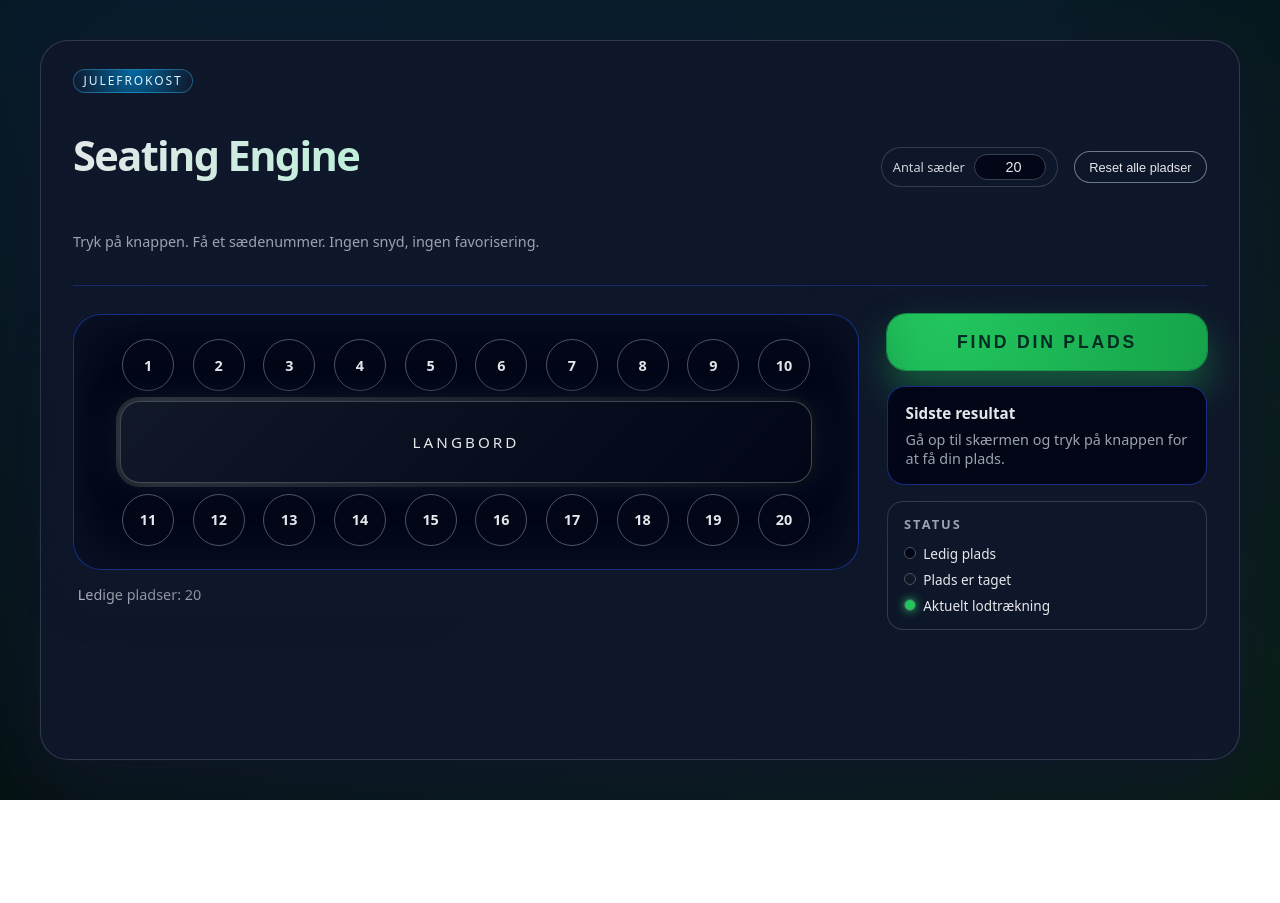
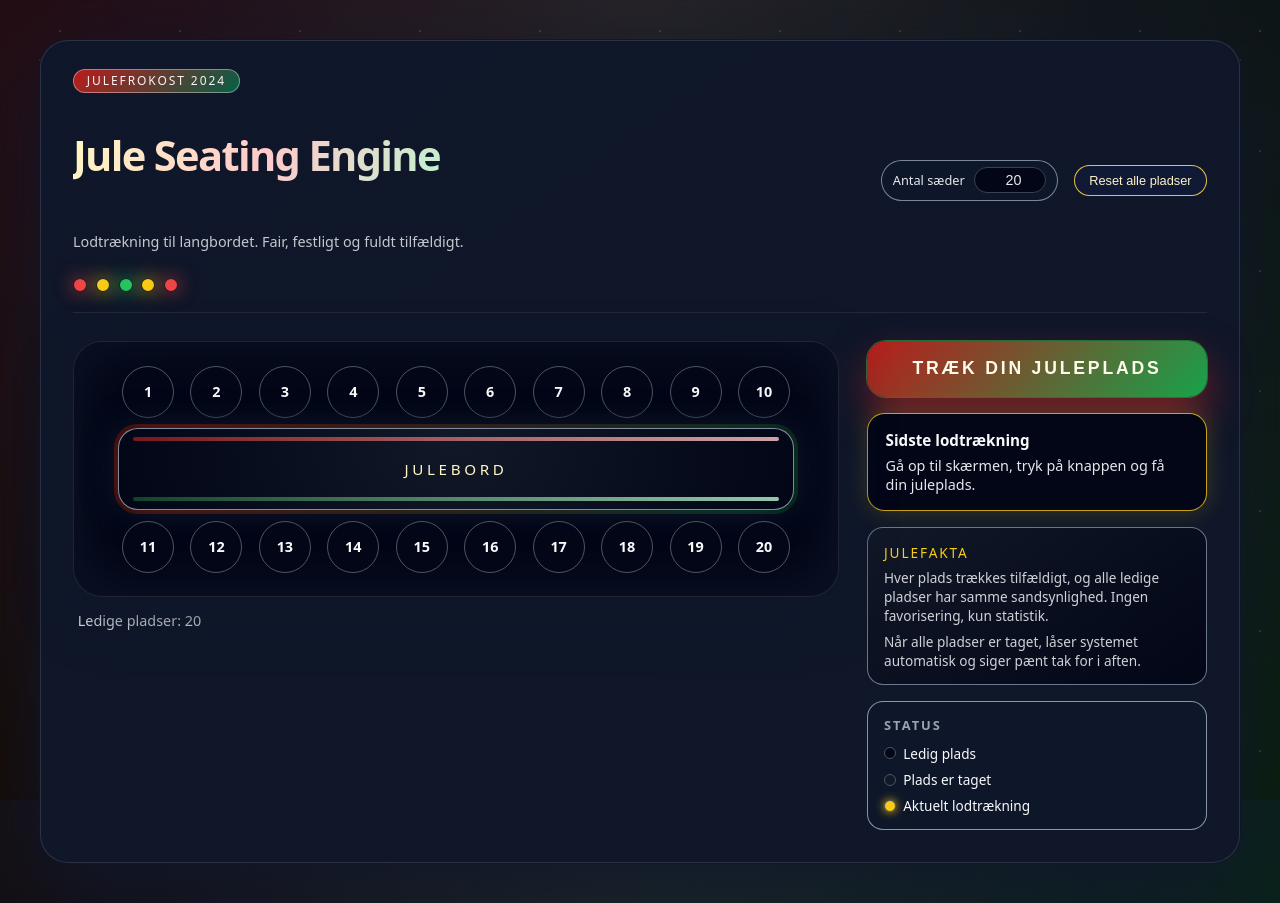
Before and after one commit to martykimm/jule-seating, a React (Vite) app: page / in a window 1280 px wide. Before the commit the page ends 800 px from the top, so only its background shows below. Built offline with nearby package versions, Linux system fonts and the light colour scheme.

Commit message:
Add Christmas theme

```diff
--- a/src/App.tsx
+++ b/src/App.tsx
@@ -122,14 +122,25 @@ export default function App() {
   return (
     <div className="app-root">
       <div className="app-backdrop" />
+      <div className="snow-layer snow-layer--slow" />
+      <div className="snow-layer snow-layer--fast" />
+
       <div className="app-container">
         <header className="app-header">
           <div className="app-title-block">
-            <div className="app-badge">Julefrokost</div>
-            <h1 className="app-title">Seating Engine</h1>
+            <div className="app-badge">Julefrokost 2024</div>
+            <h1 className="app-title">Jule Seating Engine</h1>
             <p className="app-subtitle">
-              Tryk på knappen. Få et sædenummer. Ingen snyd, ingen favorisering.
+              Lodtrækning til langbordet. Fair, festligt og fuldt tilfældigt.
             </p>
+
+            <div className="app-garland">
+              <span className="garland-light garland-light--red" />
+              <span className="garland-light garland-light--gold" />
+              <span className="garland-light garland-light--green" />
+              <span className="garland-light garland-light--gold" />
+              <span className="garland-light garland-light--red" />
+            </div>
           </div>
 
           <div className="app-controls">
@@ -168,8 +179,14 @@ export default function App() {
               </div>
 
               <div className="table-middle">
-                <div className="table-board">
-                  <div className="table-board-inner">Langbord</div>
+                <div className="table-board table-board--xmas">
+                  <div className="table-board-inner">
+                    Julebord
+                    <div className="table-board-runners">
+                      <span className="runner runner--red" />
+                      <span className="runner runner--green" />
+                    </div>
+                  </div>
                 </div>
               </div>
 
@@ -195,7 +212,7 @@ export default function App() {
               onClick={spinForSeat}
               disabled={isSpinning || availableSeats.length === 0}
               className={
-                "spin-button" +
+                "spin-button spin-button--xmas" +
                 (isSpinning || availableSeats.length === 0
                   ? " spin-button--disabled"
                   : "")
@@ -205,24 +222,39 @@ export default function App() {
                 ? "Alle pladser er taget"
                 : isSpinning
                 ? "Finder plads..."
-                : "FIND DIN PLADS"}
+                : "TRÆK DIN JULEPLADS"}
             </button>
 
-            <div className="result-card">
-              <h2 className="result-title">Sidste resultat</h2>
+            <div className="result-card result-card--xmas">
+              <h2 className="result-title">Sidste lodtrækning</h2>
               {lastResult ? (
                 <div className="result-big">
                   <div className="result-label">Din plads</div>
                   <div className="result-value">{lastResult.id}</div>
+                  <div className="result-hint">
+                    Find nummeret på bordet og sæt dig til rette.
+                  </div>
                 </div>
               ) : (
                 <div className="result-placeholder">
-                  Gå op til skærmen og tryk på knappen for at få din plads.
+                  Gå op til skærmen, tryk på knappen og få din juleplads.
                 </div>
               )}
             </div>
 
-            <div className="legend-card">
+            <div className="xmas-card">
+              <div className="xmas-card-header">Julefakta</div>
+              <p className="xmas-card-text">
+                Hver plads trækkes tilfældigt, og alle ledige pladser har samme
+                sandsynlighed. Ingen favorisering, kun statistik.
+              </p>
+              <p className="xmas-card-text">
+                Når alle pladser er taget, låser systemet automatisk og siger
+                pænt tak for i aften.
+              </p>
+            </div>
+
+            <div className="legend-card legend-card--xmas">
               <h3 className="legend-title">Status</h3>
               <div className="legend-row">
                 <span className="legend-dot legend-dot--free" />
--- a/src/index.css
+++ b/src/index.css
@@ -15,7 +15,7 @@ body,
 body {
   font-family: system-ui, -apple-system, BlinkMacSystemFont, "Segoe UI",
     sans-serif;
-  background: radial-gradient(circle at top, #020617 0, #020617 40%, #000 100%);
+  background: radial-gradient(circle at top, #111827 0, #020617 45%, #000 100%);
   color: #e5e7eb;
 }
 
@@ -35,24 +35,59 @@ body {
   position: absolute;
   inset: -20%;
   background:
-    radial-gradient(circle at 15% 15%, rgba(56, 189, 248, 0.15), transparent),
-    radial-gradient(circle at 85% 80%, rgba(74, 222, 128, 0.18), transparent);
-  opacity: 0.7;
+    radial-gradient(circle at 15% 15%, rgba(220, 38, 38, 0.18), transparent),
+    radial-gradient(circle at 85% 80%, rgba(22, 163, 74, 0.22), transparent);
+  opacity: 0.9;
   filter: blur(40px);
   z-index: 0;
 }
 
+/* Snow overlay */
+
+.snow-layer {
+  position: fixed;
+  inset: 0;
+  pointer-events: none;
+  background-image:
+    radial-gradient(circle, rgba(255, 255, 255, 0.9) 1px, transparent 1px),
+    radial-gradient(circle, rgba(255, 255, 255, 0.6) 1px, transparent 1px);
+  background-repeat: repeat;
+  z-index: 1;
+  mix-blend-mode: screen;
+  opacity: 0.16;
+}
+
+.snow-layer--slow {
+  background-size: 120px 120px, 200px 200px;
+  animation: snowDrift 40s linear infinite;
+}
+
+.snow-layer--fast {
+  background-size: 80px 80px, 140px 140px;
+  animation: snowDrift 22s linear infinite reverse;
+  opacity: 0.12;
+}
+
+@keyframes snowDrift {
+  from {
+    transform: translate3d(0, -40px, 0);
+  }
+  to {
+    transform: translate3d(0, 40px, 0);
+  }
+}
+
 .app-container {
   position: relative;
-  z-index: 1;
+  z-index: 2;
   width: 100%;
   max-width: 1200px;
   border-radius: 1.75rem;
-  border: 1px solid rgba(148, 163, 184, 0.25);
+  border: 1px solid rgba(248, 250, 252, 0.12);
   background: linear-gradient(
     145deg,
-    rgba(15, 23, 42, 0.96),
-    rgba(15, 23, 42, 0.98)
+    rgba(15, 23, 42, 0.98),
+    rgba(15, 23, 42, 0.99)
   );
   box-shadow:
     0 25px 80px rgba(15, 23, 42, 0.9),
@@ -71,7 +106,7 @@ body {
   align-items: center;
   gap: 1.5rem;
   flex-wrap: wrap;
-  border-bottom: 1px solid rgba(30, 64, 175, 0.5);
+  border-bottom: 1px solid rgba(248, 250, 252, 0.08);
   padding-bottom: 1.25rem;
 }
 
@@ -84,11 +119,11 @@ body {
 .app-badge {
   align-self: flex-start;
   font-size: 0.75rem;
-  padding: 0.15rem 0.6rem;
+  padding: 0.15rem 0.8rem;
   border-radius: 999px;
-  border: 1px solid rgba(56, 189, 248, 0.4);
-  background: radial-gradient(circle at top, #0369a1, #0f172a);
-  color: #e0f2fe;
+  border: 1px solid rgba(248, 250, 252, 0.4);
+  background: linear-gradient(135deg, #b91c1c, #065f46);
+  color: #fef2f2;
   text-transform: uppercase;
   letter-spacing: 0.16em;
 }
@@ -97,7 +132,7 @@ body {
   font-size: 2.6rem;
   font-weight: 700;
   letter-spacing: -0.04em;
-  background: linear-gradient(120deg, #e5e7eb, #a7f3d0);
+  background: linear-gradient(120deg, #fef9c3, #fecaca, #bbf7d0);
   -webkit-background-clip: text;
   background-clip: text;
   color: transparent;
@@ -105,8 +140,43 @@ body {
 
 .app-subtitle {
   font-size: 0.9rem;
-  color: #9ca3af;
+  color: #e5e7eb;
+  opacity: 0.85;
 }
+
+/* Garland */
+
+.app-garland {
+  margin-top: 0.4rem;
+  display: flex;
+  gap: 0.55rem;
+  align-items: center;
+}
+
+.garland-light {
+  width: 14px;
+  height: 14px;
+  border-radius: 999px;
+  box-shadow: 0 0 12px rgba(248, 250, 252, 0.4);
+  border: 1px solid rgba(15, 23, 42, 0.9);
+}
+
+.garland-light--red {
+  background: #ef4444;
+  box-shadow: 0 0 18px rgba(239, 68, 68, 0.8);
+}
+
+.garland-light--green {
+  background: #22c55e;
+  box-shadow: 0 0 18px rgba(34, 197, 94, 0.8);
+}
+
+.garland-light--gold {
+  background: #facc15;
+  box-shadow: 0 0 18px rgba(250, 204, 21, 0.8);
+}
+
+/* Controls */
 
 .app-controls {
   display: flex;
@@ -121,13 +191,13 @@ body {
   gap: 0.55rem;
   padding: 0.4rem 0.7rem;
   border-radius: 999px;
-  background: rgba(15, 23, 42, 0.9);
-  border: 1px solid rgba(55, 65, 81, 0.9);
+  background: rgba(15, 23, 42, 0.96);
+  border: 1px solid rgba(148, 163, 184, 0.8);
 }
 
 .control-label {
   font-size: 0.8rem;
-  color: #d1d5db;
+  color: #e5e7eb;
 }
 
 .control-input {
@@ -142,25 +212,30 @@ body {
 }
 
 .control-input:focus {
-  outline: 2px solid #22c55e;
+  outline: 2px solid #f59e0b;
   outline-offset: 2px;
-  border-color: #22c55e;
+  border-color: #facc15;
 }
 
 .reset-button {
   border-radius: 999px;
-  border: 1px solid rgba(148, 163, 184, 0.7);
+  border: 1px solid rgba(252, 211, 77, 0.9);
   padding: 0.45rem 0.9rem;
-  background: rgba(15, 23, 42, 0.9);
-  color: #e5e7eb;
+  background: rgba(30, 64, 175, 0.1);
+  color: #fef3c7;
   font-size: 0.8rem;
   cursor: pointer;
-  transition: background 120ms ease, border-color 120ms ease, transform 80ms;
+  transition:
+    background 120ms ease,
+    border-color 120ms ease,
+    transform 80ms ease,
+    box-shadow 120ms ease;
 }
 
 .reset-button:hover {
-  background: rgba(30, 64, 175, 0.6);
-  border-color: rgba(191, 219, 254, 0.9);
+  background: rgba(248, 250, 252, 0.06);
+  border-color: rgba(250, 204, 21, 0.9);
+  box-shadow: 0 0 18px rgba(250, 204, 21, 0.55);
 }
 
 .reset-button:active {
@@ -186,7 +261,7 @@ body {
   }
 
   .side-panel {
-    width: 320px;
+    width: 340px;
   }
 }
 
@@ -204,8 +279,8 @@ body {
   width: 100%;
   max-width: 820px;
   aspect-ratio: 3.2 / 1;
-  border-radius: 1.75rem;
-  border: 1px solid rgba(30, 64, 175, 0.7);
+  border-radius: 1.8rem;
+  border: 1px solid rgba(248, 250, 252, 0.12);
   background: radial-gradient(circle at 20% 0%, #020617, #020617, #020617);
   padding: 1.5rem 2.5rem;
   display: flex;
@@ -245,25 +320,53 @@ body {
   height: 90px;
   border-radius: 1.5rem;
   padding: 4px;
-  background: linear-gradient(135deg, #4b5563, #0f172a);
+  background: linear-gradient(135deg, #4b5563, #020617);
   box-shadow:
     inset 0 0 40px rgba(0, 0, 0, 0.8),
     0 0 30px rgba(15, 23, 42, 0.9);
 }
 
+.table-board--xmas {
+  background: linear-gradient(135deg, #7f1d1d, #064e3b);
+}
+
 .table-board-inner {
+  position: relative;
   width: 100%;
   height: 100%;
   border-radius: 1.25rem;
-  background: linear-gradient(135deg, #111827, #020617);
-  border: 1px solid rgba(75, 85, 99, 0.8);
+  background: radial-gradient(circle at top, #111827, #020617);
+  border: 1px solid rgba(148, 163, 184, 0.85);
   display: flex;
   align-items: center;
   justify-content: center;
-  color: #e5e7eb;
+  color: #fef9c3;
   text-transform: uppercase;
   font-size: 0.95rem;
-  letter-spacing: 0.2em;
+  letter-spacing: 0.24em;
+}
+
+.table-board-runners {
+  position: absolute;
+  inset: 8px 14px;
+  display: flex;
+  flex-direction: column;
+  justify-content: space-between;
+  pointer-events: none;
+}
+
+.runner {
+  height: 4px;
+  border-radius: 999px;
+  opacity: 0.8;
+}
+
+.runner--red {
+  background: linear-gradient(90deg, #991b1b, #fecaca);
+}
+
+.runner--green {
+  background: linear-gradient(90deg, #14532d, #bbf7d0);
 }
 
 /* Sæder */
@@ -288,24 +391,24 @@ body {
 
 .seat--free {
   background: radial-gradient(circle at 30% 20%, #020617, #020617);
-  color: #e5e7eb;
+  color: #f9fafb;
 }
 
 .seat--assigned {
   background: radial-gradient(circle at 30% 20%, #020617, #020617);
   color: #6b7280;
   border-color: #4b5563;
-  opacity: 0.55;
+  opacity: 0.6;
 }
 
 .seat--highlight {
-  background: radial-gradient(circle at 30% 20%, #22c55e, #16a34a);
-  color: #020617;
-  border-color: #bbf7d0;
+  background: radial-gradient(circle at 30% 20%, #facc15, #f97316);
+  color: #1f2937;
+  border-color: #fef08a;
   transform: scale(1.3);
   box-shadow:
-    0 0 0 4px rgba(34, 197, 94, 0.4),
-    0 0 40px rgba(34, 197, 94, 0.7);
+    0 0 0 4px rgba(250, 204, 21, 0.4),
+    0 0 40px rgba(250, 204, 21, 0.9);
   animation: seatHighlightPulse 0.6s ease-out infinite alternate;
 }
 
@@ -313,14 +416,14 @@ body {
   from {
     transform: scale(1.15);
     box-shadow:
-      0 0 0 3px rgba(34, 197, 94, 0.4),
-      0 0 25px rgba(34, 197, 94, 0.5);
+      0 0 0 3px rgba(250, 204, 21, 0.4),
+      0 0 25px rgba(250, 204, 21, 0.6);
   }
   to {
     transform: scale(1.3);
     box-shadow:
-      0 0 0 6px rgba(34, 197, 94, 0.45),
-      0 0 42px rgba(34, 197, 94, 0.9);
+      0 0 0 6px rgba(250, 204, 21, 0.45),
+      0 0 42px rgba(250, 204, 21, 0.95);
   }
 }
 
@@ -332,12 +435,12 @@ body {
   display: flex;
   justify-content: space-between;
   font-size: 0.9rem;
-  color: #d1d5db;
+  color: #f9fafb;
   padding: 0 0.3rem;
 }
 
 .status-message {
-  color: #fca5a5;
+  color: #fecaca;
 }
 
 /* Sidepanel */
@@ -349,21 +452,18 @@ body {
   align-items: stretch;
 }
 
+/* Spin button */
+
 .spin-button {
   width: 100%;
   padding: 1.1rem 1rem;
   border-radius: 1.2rem;
   border: none;
-  background: radial-gradient(circle at 20% 0%, #22c55e, #16a34a);
-  color: #022c22;
   font-weight: 700;
   font-size: 1.1rem;
   letter-spacing: 0.16em;
   cursor: pointer;
   text-transform: uppercase;
-  box-shadow:
-    0 20px 40px rgba(34, 197, 94, 0.4),
-    0 0 0 1px rgba(22, 163, 74, 0.8);
   transition:
     transform 120ms ease,
     box-shadow 120ms ease,
@@ -371,19 +471,24 @@ body {
     background 120ms ease;
 }
 
-.spin-button:hover {
+.spin-button--xmas {
+  background: linear-gradient(135deg, #b91c1c, #16a34a);
+  color: #fefce8;
+  box-shadow:
+    0 20px 40px rgba(220, 38, 38, 0.5),
+    0 0 0 1px rgba(21, 128, 61, 0.9);
+}
+
+.spin-button--xmas:hover {
   transform: translateY(-1px);
-  filter: brightness(1.1);
+  filter: brightness(1.05);
   box-shadow:
-    0 24px 55px rgba(34, 197, 94, 0.55),
-    0 0 0 1px rgba(190, 242, 100, 0.8);
+    0 24px 55px rgba(220, 38, 38, 0.7),
+    0 0 0 1px rgba(250, 204, 21, 0.9);
 }
 
 .spin-button:active {
   transform: translateY(1px) scale(0.98);
-  box-shadow:
-    0 10px 28px rgba(34, 197, 94, 0.4),
-    0 0 0 1px rgba(21, 128, 61, 0.8);
 }
 
 .spin-button--disabled {
@@ -398,15 +503,20 @@ body {
 .result-card {
   width: 100%;
   border-radius: 1.1rem;
-  border: 1px solid rgba(30, 64, 175, 0.7);
+  border: 1px solid rgba(148, 163, 184, 0.7);
   background: radial-gradient(circle at top, #020617, #020617);
   padding: 1rem 1.1rem;
+}
+
+.result-card--xmas {
+  border-color: rgba(250, 204, 21, 0.8);
+  box-shadow: 0 0 24px rgba(250, 204, 21, 0.2);
 }
 
 .result-title {
   font-size: 0.95rem;
   margin: 0 0 0.4rem;
-  color: #e5e7eb;
+  color: #f9fafb;
 }
 
 .result-big {
@@ -418,7 +528,7 @@ body {
 
 .result-label {
   font-size: 0.85rem;
-  color: #9ca3af;
+  color: #e5e7eb;
   text-transform: uppercase;
   letter-spacing: 0.14em;
 }
@@ -429,9 +539,42 @@ body {
   line-height: 1.1;
 }
 
+.result-hint {
+  font-size: 0.85rem;
+  color: #e5e7eb;
+  opacity: 0.9;
+}
+
 .result-placeholder {
   font-size: 0.9rem;
-  color: #9ca3af;
+  color: #e5e7eb;
+}
+
+/* Julekort */
+
+.xmas-card {
+  width: 100%;
+  border-radius: 1rem;
+  border: 1px solid rgba(148, 163, 184, 0.7);
+  background: linear-gradient(145deg, #111827, #020617);
+  padding: 0.9rem 1rem;
+  display: flex;
+  flex-direction: column;
+  gap: 0.4rem;
+}
+
+.xmas-card-header {
+  font-size: 0.85rem;
+  text-transform: uppercase;
+  letter-spacing: 0.14em;
+  color: #facc15;
+}
+
+.xmas-card-text {
+  margin: 0;
+  font-size: 0.85rem;
+  color: #e5e7eb;
+  opacity: 0.9;
 }
 
 /* Legend */
@@ -440,11 +583,15 @@ body {
   width: 100%;
   border-radius: 1rem;
   border: 1px solid rgba(55, 65, 81, 0.9);
-  background: rgba(15, 23, 42, 0.95);
+  background: rgba(15, 23, 42, 0.96);
   padding: 0.85rem 1rem;
   display: flex;
   flex-direction: column;
   gap: 0.45rem;
+}
+
+.legend-card--xmas {
+  border-color: rgba(148, 163, 184, 0.9);
 }
 
 .legend-title {
@@ -460,7 +607,7 @@ body {
   align-items: center;
   gap: 0.45rem;
   font-size: 0.85rem;
-  color: #e5e7eb;
+  color: #f9fafb;
 }
 
 .legend-dot {
@@ -479,8 +626,8 @@ body {
 }
 
 .legend-dot--highlight {
-  background: #22c55e;
-  box-shadow: 0 0 10px rgba(34, 197, 94, 0.9);
+  background: #facc15;
+  box-shadow: 0 0 10px rgba(250, 204, 21, 0.9);
 }
 
 /* Responsiv */
```
Also changed, not shown: 2 other files (tests, documents, lock files or other folders).
